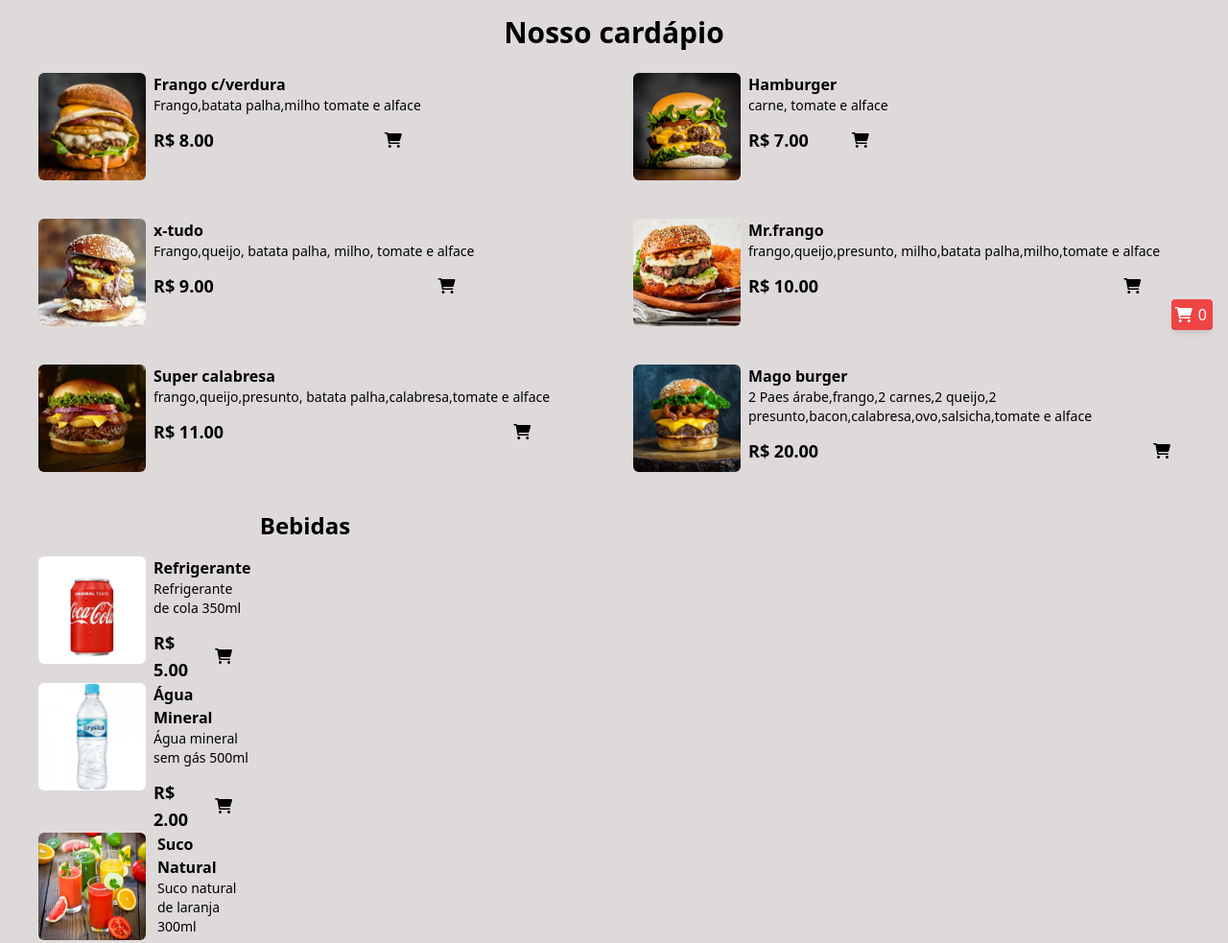
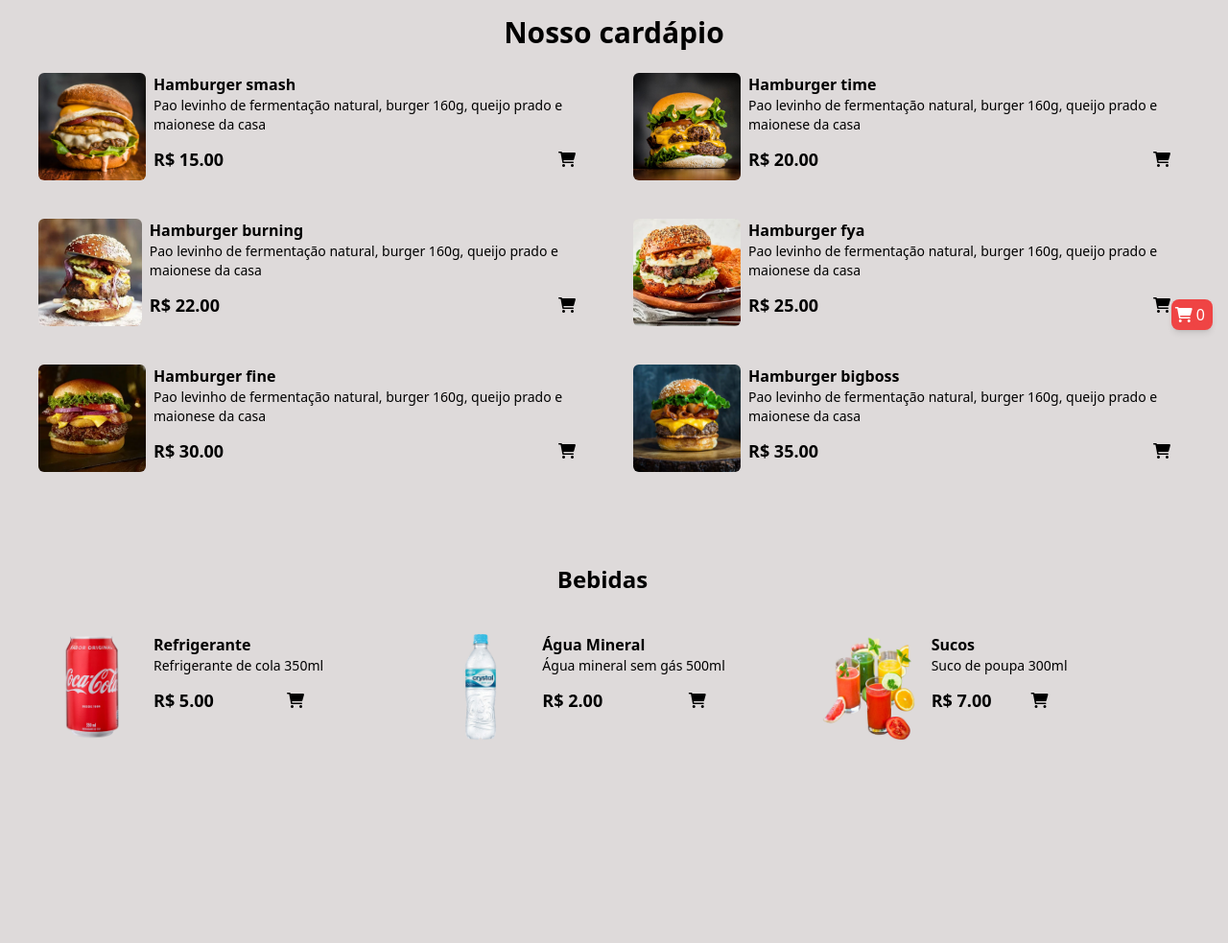
Before and after one commit to Ronald-silva/App-mago-burguer, a website: page index.html in a window 1280 px wide. Shown: the part 440-1423 px from the top of the page at 96% size. After the commit the page ends 1252 px from the top, so only its background shows below. Drawn offline with Linux system fonts and the light colour scheme.

Commit message:
reformulacao da pagina

```diff
--- a/index.html
+++ b/index.html
@@ -7,10 +7,17 @@
     <link rel="stylesheet" href="style/output.css">
     <link rel="stylesheet" href="https://cdnjs.cloudflare.com/ajax/libs/font-awesome/6.0.0-beta3/css/all.min.css" integrity="sha512-Fo3rlrZj/k7ujTnHg4CGR2D7kSs0v4LLanw2qksYuRlEzO+tcaEPQogQ0KaoGN26/zrn20ImR1DfuLWnOo7aBA==" crossorigin="anonymous" referrerpolicy="no-referrer" />
     <title>Mago Burger</title>
-
+    <style>
+        .payment-option {
+            margin-bottom: 10px;
+        }
+        #change-info {
+            display: none;
+        }
+    </style>
 </head>
 <body>
-    <header class="w-full h-[420px] bg-home bg-cover bg-center">
+    <header class="w-full h-[420px] bg-zinc-900 bg-home bg-cover bg-center">
         <div class="w-full h-full flex flex-col justify-center items-center">
             <img id="logo" src="img/logo mago burguer.png" alt="logo mago burguer" class="w-32 h-32 rounded-full shadow-lg hover:scale-110 duration-200 mt-5">
             <span class="text-white px-4 font-medium bg-zinc-900 rounded-lg">Rua: Estrada do pici, 474 - Jóquei Clube</span>
@@ -27,11 +34,11 @@
             <div class="flex gap-2">
                 <img src="img/1.jpg" alt="sanduíche" class="w-28 h-28 rounded-md hover:scale-110 hover:-rotate-2 duration-300">
                 <div>
-                    <p class="font-bold">Frango c/verdura</p>
-                    <p class="text-sm">Frango,batata palha,milho tomate e alface</p>
+                    <p class="font-bold">Hamburger smash</p>
+                    <p class="text-sm">Pao levinho de fermentação natural, burger 160g, queijo prado e maionese da casa</p>
                     <div class="flex items-center gap-2 justify-between mt-3">
-                        <p class="font-bold text-lg">R$ 8.00</p>
-                        <button class="bg-grey-900 px-5 rounded add-to-cart-btn" data-name="Frango c/verdura" data-price="8.00">
+                        <p class="font-bold text-lg">R$ 15.00</p>
+                        <button class="bg-grey-900 px-5 rounded add-to-cart-btn" data-name="Hamburger Smash" data-price="15.00">
                             <i class="fa-solid fa-cart-shopping"></i>
                         </button>
                     </div>
@@ -41,12 +48,11 @@
             <div class="flex gap-2">
                 <img src="img/2.jpg" alt="sanduíche" class="w-28 h-28 rounded-md hover:scale-110 hover:-rotate-2 duration-300">
                 <div>
-
-                    <p class="font-bold">Hamburger</p>
-                    <p class="text-sm">carne, tomate e alface</p>
+                    <p class="font-bold">Hamburger time</p>
+                    <p class="text-sm">Pao levinho de fermentação natural, burger 160g, queijo prado e maionese da casa</p>
                     <div class="flex items-center gap-2 justify-between mt-3">
-                        <p class="font-bold text-lg">R$ 7.00</p>
-                        <button class="bg-grey-900 px-5 rounded add-to-cart-btn" data-name="Hamburger" data-price="7.00">
+                        <p class="font-bold text-lg">R$ 20.00</p>
+                        <button class="bg-grey-900 px-5 rounded add-to-cart-btn" data-name="Hamburger Time" data-price="20.00">
                             <i class="fa-solid fa-cart-shopping"></i>
                         </button>
                     </div>
@@ -56,11 +62,11 @@
             <div class="flex gap-2">
                 <img src="img/3.webp" alt="sanduíche" class="w-28 h-28 rounded-md hover:scale-110 hover:-rotate-2 duration-300">
                 <div>
-                    <p class="font-bold">x-tudo</p>
-                    <p class="text-sm">Frango,queijo, batata palha, milho, tomate e alface</p>
+                    <p class="font-bold">Hamburger burning</p>
+                    <p class="text-sm">Pao levinho de fermentação natural, burger 160g, queijo prado e maionese da casa</p>
                     <div class="flex items-center gap-2 justify-between mt-3">
-                        <p class="font-bold text-lg">R$ 9.00</p>
-                        <button class="bg-grey-900 px-5 rounded add-to-cart-btn" data-name="x-tudo" data-price="9.00">
+                        <p class="font-bold text-lg">R$ 22.00</p>
+                        <button class="bg-grey-900 px-5 rounded add-to-cart-btn" data-name="Hamburger Burning" data-price="22.00">
                             <i class="fa-solid fa-cart-shopping"></i>
                         </button>
                     </div>
@@ -70,11 +76,11 @@
             <div class="flex gap-2">
                 <img src="img/4.webp" alt="sanduíche" class="w-28 h-28 rounded-md hover:scale-110 hover:-rotate-2 duration-300">
                 <div>
-                    <p class="font-bold">Mr.frango</p>
-                    <p class="text-sm">frango,queijo,presunto, milho,batata palha,milho,tomate e alface</p>
+                    <p class="font-bold">Hamburger fya</p>
+                    <p class="text-sm">Pao levinho de fermentação natural, burger 160g, queijo prado e maionese da casa</p>
                     <div class="flex items-center gap-2 justify-between mt-3">
-                        <p class="font-bold text-lg">R$ 10.00</p>
-                        <button class="bg-grey-900 px-5 rounded add-to-cart-btn" data-name="Mr.frango" data-price="10.00">
+                        <p class="font-bold text-lg">R$ 25.00</p>
+                        <button class="bg-grey-900 px-5 rounded add-to-cart-btn" data-name="Hamburger Fya" data-price="25.00">
                             <i class="fa-solid fa-cart-shopping"></i>
                         </button>
                     </div>
@@ -84,11 +90,11 @@
             <div class="flex gap-2">
                 <img src="img/5.webp" alt="sanduíche" class="w-28 h-28 rounded-md hover:scale-110 hover:-rotate-2 duration-300">
                 <div>
-                    <p class="font-bold">Super calabresa</p>
-                    <p class="text-sm">frango,queijo,presunto, batata palha,calabresa,tomate e alface</p>
+                    <p class="font-bold">Hamburger fine</p>
+                    <p class="text-sm">Pao levinho de fermentação natural, burger 160g, queijo prado e maionese da casa</p>
                     <div class="flex items-center gap-2 justify-between mt-3">
-                        <p class="font-bold text-lg">R$ 11.00</p>
-                        <button class="bg-grey-900 px-5 rounded add-to-cart-btn" data-name="Super calabresa" data-price="11.00">
+                        <p class="font-bold text-lg">R$ 30.00</p>
+                        <button class="bg-grey-900 px-5 rounded add-to-cart-btn" data-name="Hamburger Fine" data-price="30.00">
                             <i class="fa-solid fa-cart-shopping"></i>
                         </button>
                     </div>
@@ -98,32 +104,34 @@
             <div class="flex gap-2">
                 <img src="img/6.webp" alt="sanduíche" class="w-28 h-28 rounded-md hover:scale-110 hover:-rotate-2 duration-300">
                 <div>
-                    <p class="font-bold">Mago burger</p>
-                    <p class="text-sm">2 Paes árabe,frango,2 carnes,2 queijo,2 presunto,bacon,calabresa,ovo,salsicha,tomate e alface</p>
+                    <p class="font-bold">Hamburger bigboss</p>
+                    <p class="text-sm">Pao levinho de fermentação natural, burger 160g, queijo prado e maionese da casa</p>
                     <div class="flex items-center gap-2 justify-between mt-3">
-                        <p class="font-bold text-lg">R$ 20.00</p>
-                        <button class="bg-grey-900 px-5 rounded add-to-cart-btn" data-name="Frango burger" data-price="20.00">
+                        <p class="font-bold text-lg">R$ 35.00</p>
+                        <button class="bg-grey-900 px-5 rounded add-to-cart-btn" data-name="Hamburger Bigboss" data-price="35.00">
                             <i class="fa-solid fa-cart-shopping"></i>
                         </button>
                     </div>
                 </div>
             </div>
-            <div class=" ">
+
+        </main>
+        <div class="container p-4">
             <div class="flex justify-center items-center mb-4">
-                    <h1 id="bebidas" class="items-center text-2xl font-bold text-center">Bebidas</h1>
+                <h1 class="text-2xl font-bold">Bebidas</h1>
                 <span id="date-span" class="px-3 py-1 rounded-lg text-white font-bold"></span>
             </div>
 
-                <div class="grid grid-cols-1 md:grid-cols-4 gap-4">
-                    <div class="">
+            <div class="bg-grey-900 rounded-lg p-6">
+                <div class="grid grid-cols-1 md:grid-cols-3 gap-4">
                     <div class="flex gap-2">
-                            <img src="img/coca-cola.webp" alt="bebida" class="w-28 h-28 rounded-md hover:scale-110 hover:-rotate-2 duration-300">
+                        <img src="img/coca lata.png" alt="bebida" class="w-28 h-28 rounded-md hover:scale-110 hover:-rotate-2 duration-300">
                         <div>
                             <p class="font-bold">Refrigerante</p>
                             <p class="text-sm">Refrigerante de cola 350ml</p>
                             <div class="flex items-center gap-2 justify-between mt-3">
                                 <p class="font-bold text-lg">R$ 5.00</p>
-                                    <button class="bg-grey-900 px-5 rounded add-to-cart-btn items-right" data-name="Refrigerante" data-price="5.00">
+                                <button class="bg-grey-900 px-5 rounded add-to-cart-btn" data-name="Refrigerante" data-price="5.00">
                                     <i class="fa-solid fa-cart-shopping"></i>
                                 </button>
                             </div>
@@ -131,7 +139,7 @@
                     </div>
 
                     <div class="flex gap-2">
-                            <img src="img/agua mineral.jpg" alt="bebida" class="w-28 h-28 rounded-md hover:scale-110 hover:-rotate-2 duration-300">
+                        <img src="img/agua.png" alt="bebida" class="w-28 h-28 rounded-md hover:scale-110 hover:-rotate-2 duration-300">
                         <div>
                             <p class="font-bold">Água Mineral</p>
                             <p class="text-sm">Água mineral sem gás 500ml</p>
@@ -144,45 +152,34 @@
                         </div>
                     </div>
 
-                        <div class="flex gap-3">
-                            <img src="img/sucos.jpg" alt="bebida" class="w-28 h-28 rounded-md hover:scale-110 hover:-rotate-2 duration-300">
+                    <div class="flex gap-2">
+                        <img src="img/sucos.png" alt="bebida" class="w-28 h-28 rounded-md hover:scale-110 hover:-rotate-2 duration-300">
                         <div>
-                                <p class="font-bold">Suco Natural</p>
-                                <p class="text-sm">Suco natural de laranja 300ml</p>
+                            <p class="font-bold">Sucos</p>
+                            <p class="text-sm">Suco de poupa 300ml</p>
                             <div class="flex items-center gap-2 justify-between mt-3">
                                 <p class="font-bold text-lg">R$ 7.00</p>
-                                    <button class="bg-grey-900 px-5 rounded add-to-cart-btn" data-name="Suco Natural" data-price="7.00">
+                                <button class="bg-grey-900 px-5 rounded add-to-cart-btn" data-name="Sucos" data-price="7.00">
                                     <i class="fa-solid fa-cart-shopping"></i>
                                 </button>
                             </div>
                         </div>
                     </div>
 
-                        <div class="flex gap-2">
-                            <img src="img/cerveja.png" alt="bebida" class="w-28 h-28 rounded-md hover:scale-110 hover:-rotate-2 duration-300">
-                            <div>
-                                <p class="font-bold">Cerveja</p>
-                                <p class="text-sm">Heineken 300ml</p>
-                                <div class="flex items-center gap-2 justify-between mt-4">
-                                    <p class="font-bold text-lg">R$ 7.00</p>
-                                    <button class="bg-grey-900 px-5 rounded add-to-cart-btn" data-name="cerveja" data-price="7.00">
-                                        <i class="fa-solid fa-cart-shopping"></i>
-                                    </button>
-                                </div>
-                            </div>
-                        </div>
+
                 </div>
             </div>
         </div>
 
-        </main>
+        <div class="fixed bottom-0 right-0 m-4">
+            <button class="bg-red-500 text-white px-1 py-1 rounded-lg shadow-md" id="cart-btn">
+                <i class="fa-solid fa-cart-shopping"></i><span id="cart-count" class="bg-red-500 text-white px-1 py-1 rounded-full">0</span>
+            </button>
+        </div>
 
-
-
-
-        <div id="cart-modal" class="fixed inset-0 flex items-center justify-center rounded-lg bg-black bg-opacity-50 hidden">
+        <div id="cart-modal" class="fixed inset-0 flex items-center justify-center bg-black bg-opacity-50 hidden">
             <div class="bg-white rounded-lg w-11/12 md:w-1/2 lg:w-1/3 p-6">
-                <h2 class="text-2xl font-bold mb-10">Carrinho</h2>
+                <h2 class="text-2xl font-bold mb-4">Carrinho</h2>
                 <ul id="cart-items" class="mb-4">
                     <!-- Items do carrinho serão adicionados aqui -->
                 </ul>
@@ -218,51 +215,7 @@
                 <button class="bg-red-500 text-white px-4 py-2 rounded-lg shadow-md hover:bg-red-600 mt-4" id="close-cart-btn">Fechar</button>
             </div>
         </div>
-    </div>
 
-    <div class="fixed bottom-0 right-0 m-4 bg-red-500 rounded">
-        <button class=" text-white px-1 py-1 rounded-lg shadow-md" id="cart-btn">
-            <i class="fa-solid fa-cart-shopping"></i> <span id="cart-count" class="bg-red-500 text-white px-0.5 py-1 ">0</span>
-        </button>
-    </div>
-
-    <div id="cart-modal" class="fixed inset-0 flex rounded-lg items-center justify-center bg-black bg-opacity-50 hidden">
-
-        <div class="bg-white rounded-lg w-11/12 md:w-1/2 lg:w-1/3 p-5">
-            <h2 class="text-2xl font-bold mb-4">Carrinho</h2>
-            <ul id="cart-items" class="mb-4">
-                <!-- Items do carrinho serão adicionados aqui -->
-            </ul>
-            <p class="font-bold">Total: R$ <span id="cart-total">0.00</span></p>
-            <h3 class="font-bold mt-4 mb-2">Endereço de entrega</h3>
-            <input type="text" placeholder="Digite seu endereço">
-            <div>
-                <h3 class="font-bold mt-4 mb-2">Opções de Pagamento</h3>
-                <div class="payment-option">
-                    <input type="radio" name="payment-method" id="pix" value="PIX" class="mr-2">
-                    <label for="pix">PIX</label>
-                </div>
-                <div class="payment-option">
-                    <input type="radio" name="payment-method" id="debit" value="Débito" class="mr-2">
-                    <label for="debit">Débito</label>
-                </div>
-                <div class="payment-option">
-                    <input type="radio" name="payment-method" id="credit" value="Crédito" class="mr-2">
-                    <label for="credit">Crédito</label>
-                </div>
-                <div class="payment-option">
-                    <input type="radio" name="payment-method" id="cash" value="Dinheiro" class="mr-2">
-                    <label for="cash">Dinheiro</label>
-                </div>
-                <div id="change-info" class="mt-3">
-                    <label for="change">Troco para:</label>
-                    <input type="number" id="change" class="border border-gray-300 rounded px-2 py-1" placeholder="Valor do troco">
-                </div>
-            </div>
-            <button class="bg-green-600 text-white px-4 py-2 rounded-lg shadow-md hover:bg-green-700 mt-4" id="checkout-btn">Finalizar Pedido</button>
-            <button class="bg-red-500 text-white px-4 py-2 rounded-lg shadow-md hover:bg-red-600 mt-4" id="close-cart-btn">Fechar</button>
-        </div>
-    </div>
         <script src="mago.js"></script>
 </body>
 </html>
```
Also changed, not shown: img/1628800442_137742_url.jpeg (deleted), img/371-3719382_guaran-antarctica-lata-png-guarana-antartica-transparent-png.png (deleted), img/agua mineral.jpg (deleted), img/agua.png (added), img/cerveja.png, img/coca lata.png (added), img/coca-cola.webp (deleted), img/dM2MRJJhtQvt2L9u35reN2kyVuwY0KXfXSff8xjI.png (deleted), img/guarana lata.png (renamed from img/1628800442_137742_url-removebg-preview.png), img/sucos.jpg (deleted), img/sucos.png (added), mago.js (indentation only), style/output.css. Lines whose indentation alone changed are shown as unchanged.
